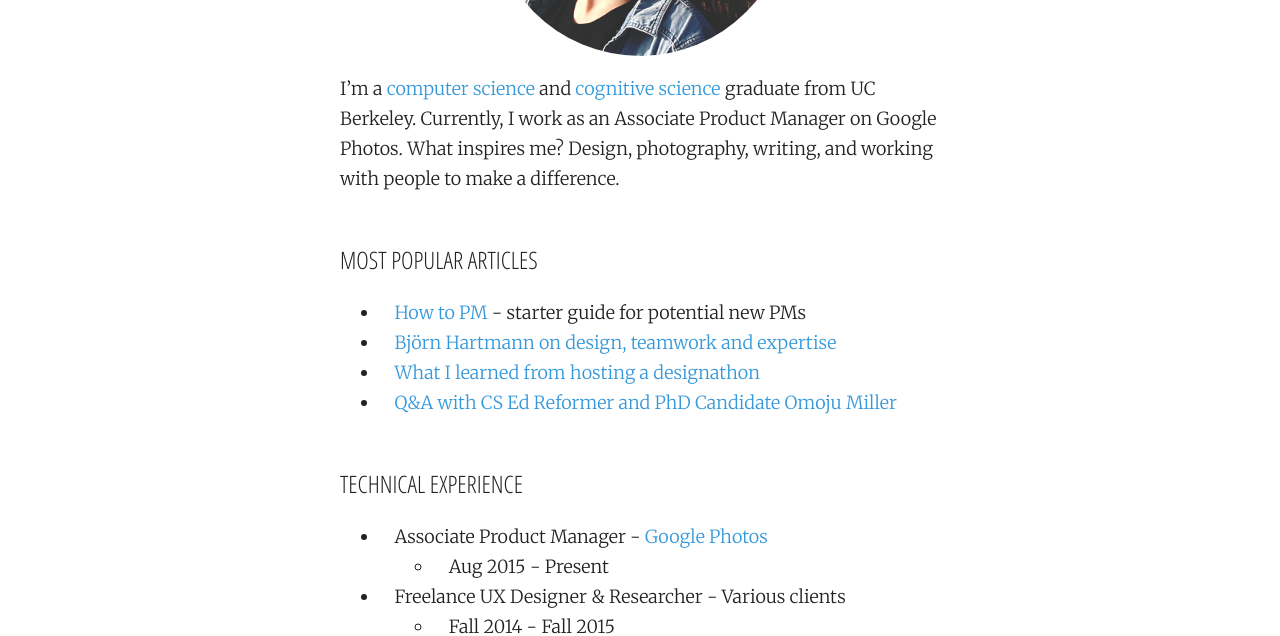
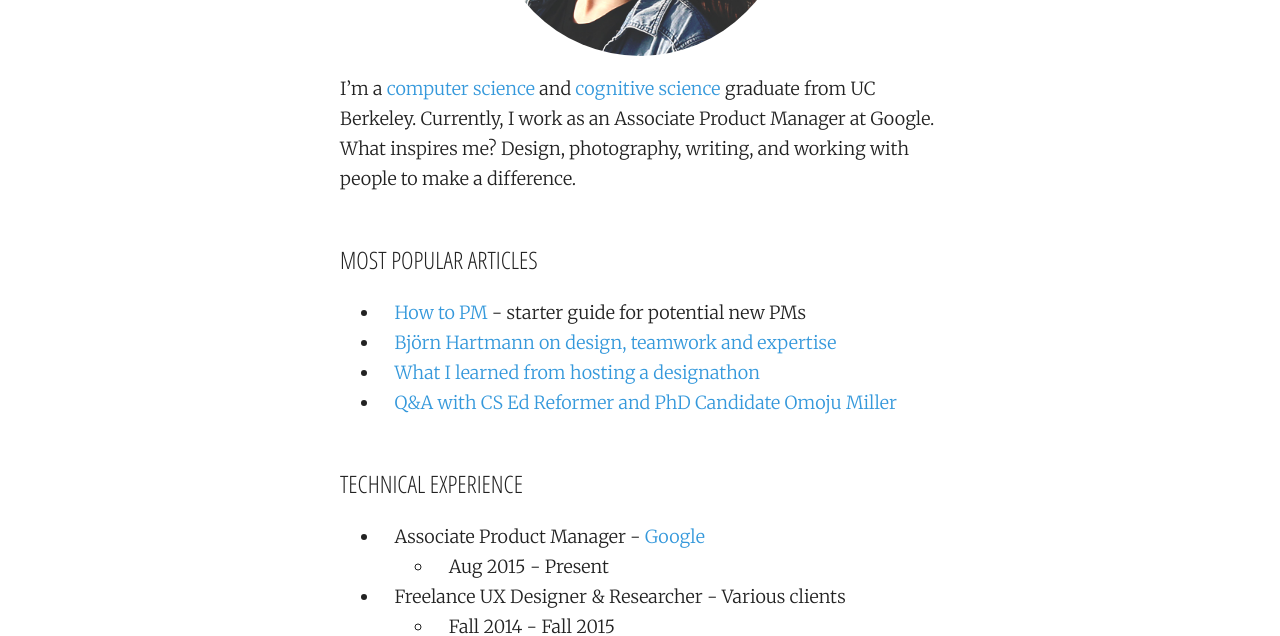
Before and after one commit to alexsg/alexsg, a Jekyll site: the page built from about.md, in a window 1280 px wide. Shown: the part 396-1032 px from the top of the page. Built offline with Jekyll 4.4.1, drawn with Linux system fonts in a browser that asks for light colours; nearby versions of some CDN libraries.

Commit message:
text update again

```diff
--- a/about.md
+++ b/about.md
@@ -6,7 +6,7 @@
 
 <div style="text-align: center;"><img style="width: 50%;height: 50%;border-radius: 50%;" src="/media/me.jpg" /></div>
 
-I’m a [computer science](http://www.eecs.berkeley.edu/) and [cognitive science](http://ugis.ls.berkeley.edu/cogsci/) graduate from UC Berkeley. Currently, I work as an Associate Product Manager on Google Photos. What inspires me? Design, photography, writing, and working with people to make a difference.
+I’m a [computer science](http://www.eecs.berkeley.edu/) and [cognitive science](http://ugis.ls.berkeley.edu/cogsci/) graduate from UC Berkeley. Currently, I work as an Associate Product Manager at Google. What inspires me? Design, photography, writing, and working with people to make a difference.
 
 ##Most Popular Articles
 * [How to PM](/blog/2014/09/28/how-to-pm/) - starter guide for potential new PMs
@@ -15,7 +15,7 @@
 * [Q&A with CS Ed Reformer and PhD Candidate Omoju Miller](http://www.berkeleybyte.com/2014/03/11/qa-with-omoju-miller/)
 
 ##Technical Experience
-* Associate Product Manager - [Google Photos](https://photos.google.com/)
+* Associate Product Manager - [Google](https://www.google.com/)
 	* Aug 2015 - Present
 * Freelance UX Designer & Researcher - Various clients
 	* Fall 2014 - Fall 2015
```
